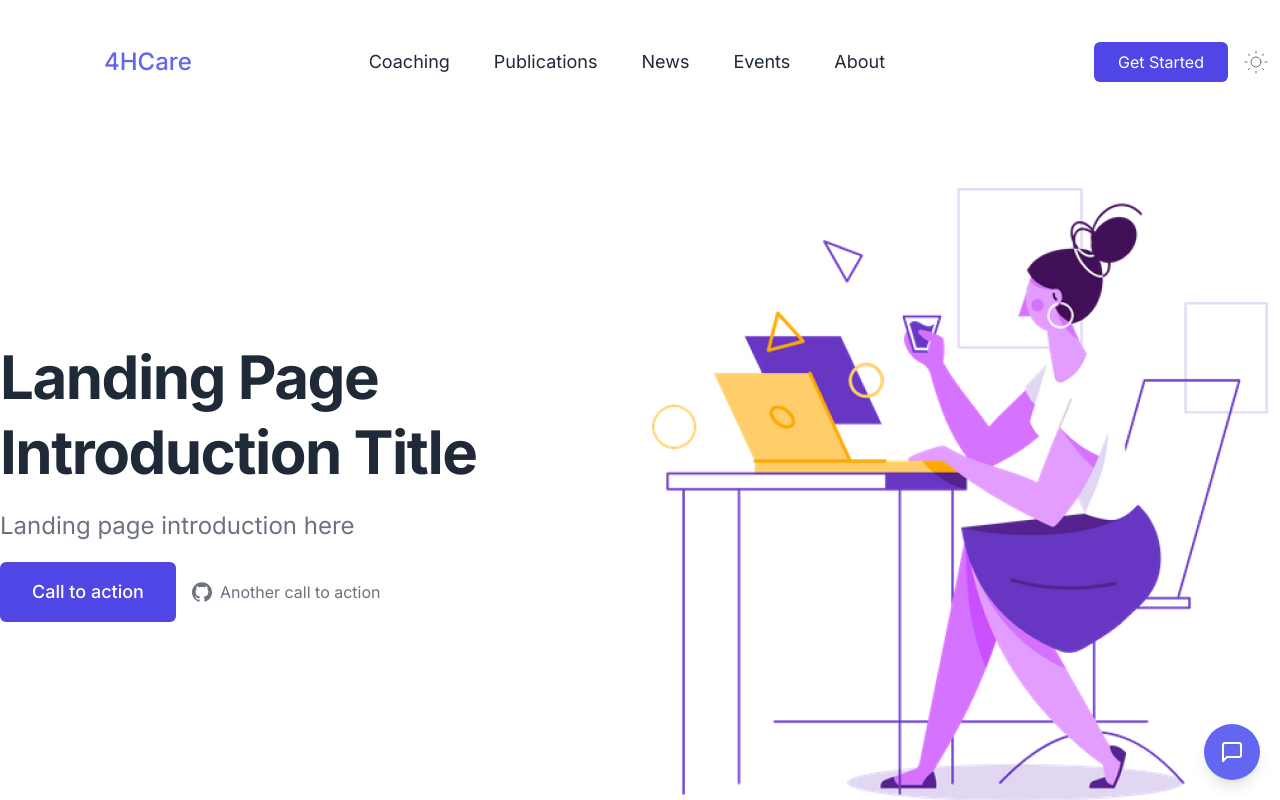
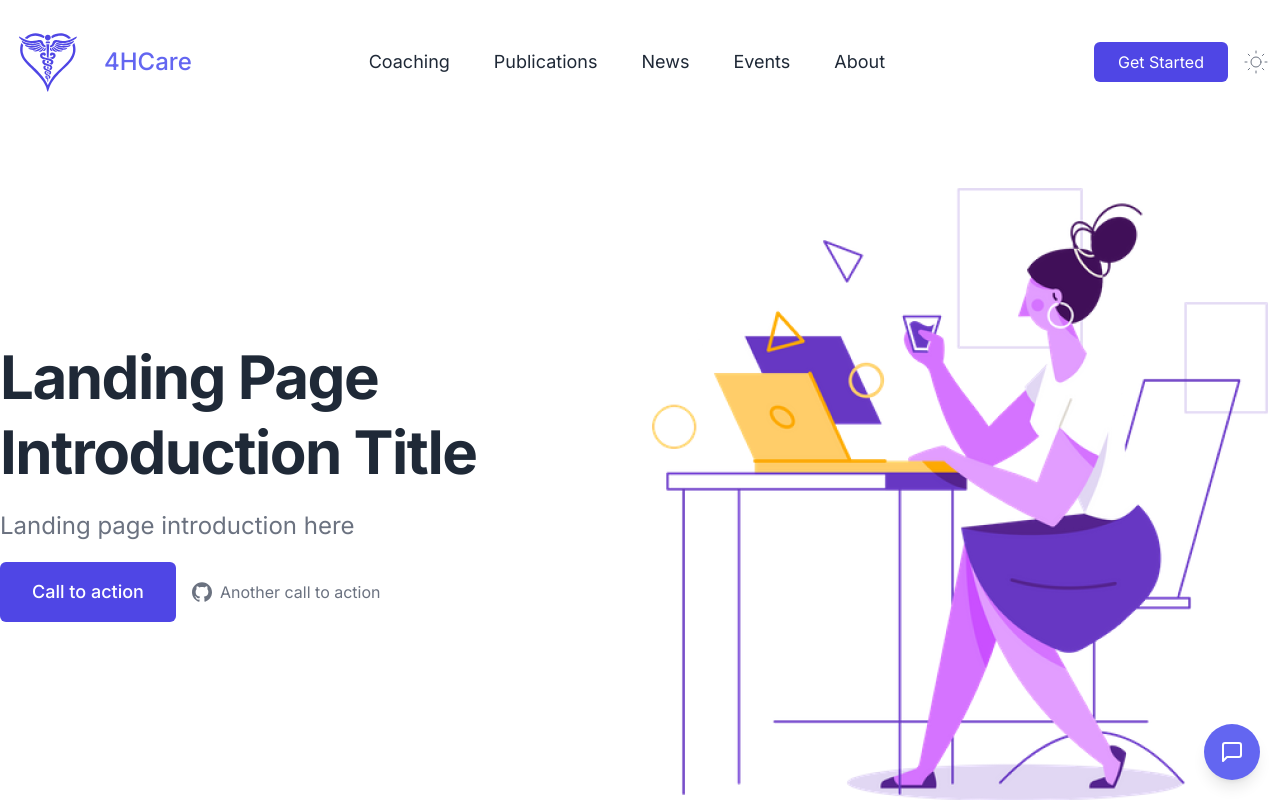
Before and after one commit to Dizolivemint/4HCare, a Next.js app: page / in a window 1280 px wide. Shown: the top 800 px of the page. Built offline with nearby package versions, Linux system fonts and the light colour scheme.

Commit message:
🚀 updated logo

```diff
--- a/components/Logo.tsx
+++ b/components/Logo.tsx
@@ -1,4 +1,6 @@
+import { useTheme } from "@/components/ThemeProvider";
 export function Logo () {
+  const { theme } = useTheme();
   return (
     <svg
     className="w-24 text-indigo-500 dark:text-gray-100"
@@ -9,7 +11,7 @@ export function Logo () {
     version="1.1"
     xmlns="http://www.w3.org/2000/svg">
     <g id="l3JgF8uXGPJjutWnox4rTwX">
-      <g id="g2" fill="#fff">
+      <g id="g2" fill={theme === "dark" ? "#fff" : "#4f46e5"}>
         <path id="p1HoVScKt6" d="M 4510,9110 C 4378.1241,8978.1241 4519.9923,8594.3535 3832,7540 3379.2328,6842.6724 2850.6974,6331.286 2214,5720 1534.584,5065.4672 780.54236,4426.9302 461,3510 306.48456,3029.3784 290.01107,2571.7844 396,2080 c 29,-131 111,-390 123,-390 54.11999,107.3875 218.65532,195.1965 279,286 2,7 -6,43 -17,81 -60,205 -85,421 -78,679 5,209 18,306 67,501 98,388 329,808 648,1178 115,132 598,616 837,837 227,210 825,804 1054,1048 222,236 291,316 447,516 746.4116,960.8977 736.7792,1292.1117 809,1321 18.549,6.183 176.6238,-440.8597 632,-1096 69,-98 292,-375 421,-521 288,-327 844,-882 1486,-1485 458,-430 650,-645 879,-985 204,-304 372,-699 418,-985 26,-166 36,-471 20,-615 -7,-58 -28,-184 -48,-280 -19,-96 -38,-186 -40,-200 58.3322,-80.8591 194.3375,-224.6945 278,-290 12,0 98,278 123,395 101.7827,490.9519 52.2894,877.1178 43,940 -170.6607,1122.2038 -894.9986,1794.8166 -1677,2523 -308.2962,285.174 -1238.3902,1168.0942 -1752,1912 -609.1691,880.3237 -690.0192,1604.6928 -749,1655 -37,30 -62,32 -89,5 z" />
         <path
           id="pygZWHE5j"
```
